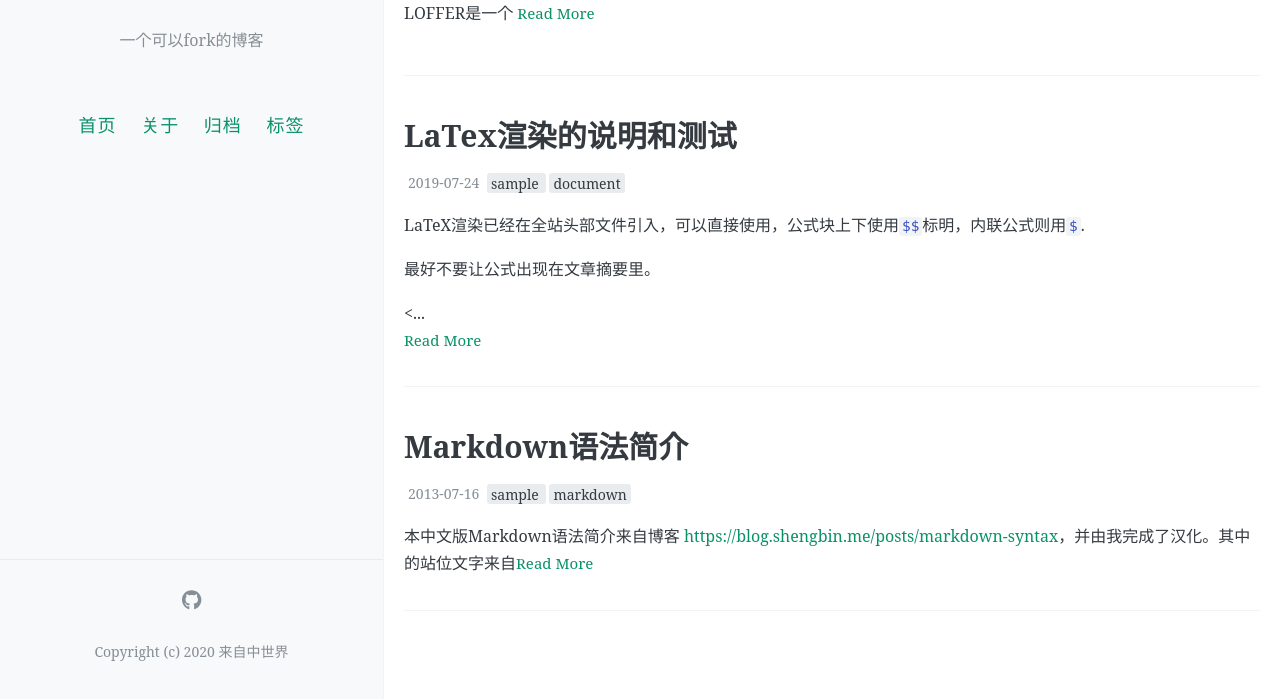
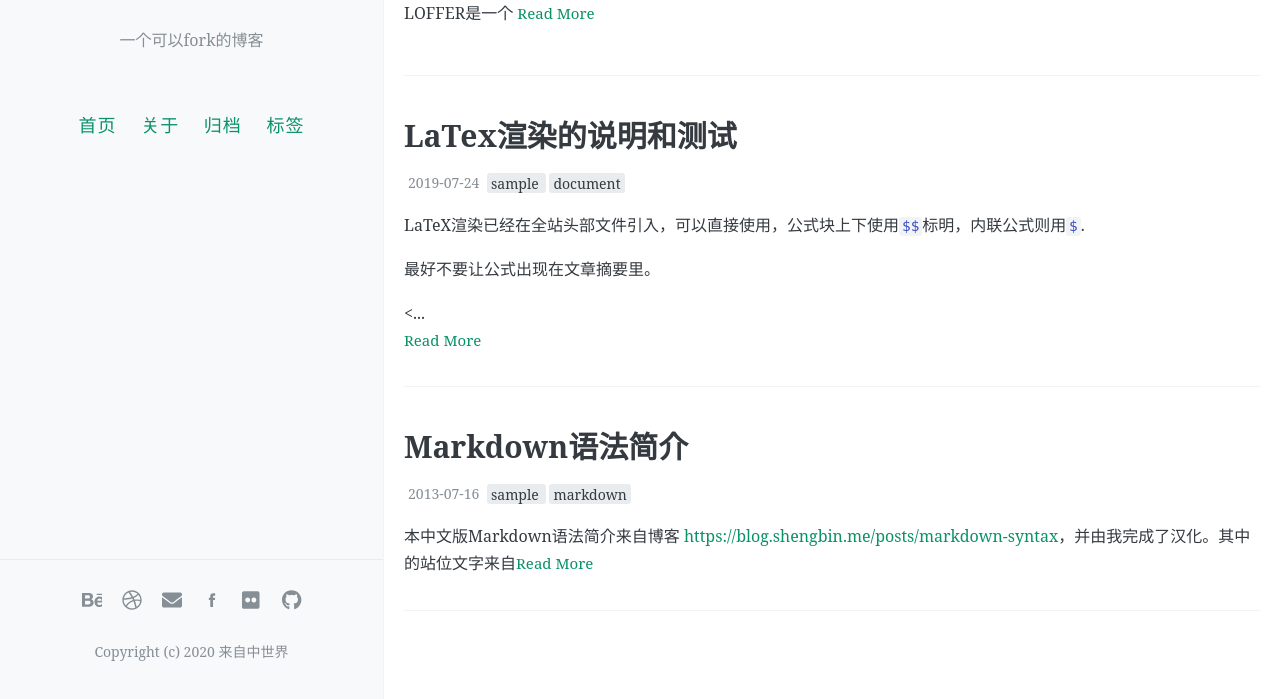
Before and after one commit to sunlinsong888/sonteng, a Jekyll site: the page built from index.html, in a window 1280 px wide and 1037 px high. Shown: the part 338-1037 px from the top of the window. Built offline with Jekyll 4.4.1, drawn with Linux system fonts in a browser that asks for light colours; the list of posts is cut into pages by our own code; comment, search, counter and statistics services are not loaded.

```diff
--- a/_config.yml
+++ b/_config.yml
@@ -50,11 +50,11 @@ excerpt_separator: <!-- more -->
 # 你的社交网络链接，它们会作为图标出现在你的网站页脚中，可选填写
 footer-links:
   weibo:  #请输入你的微博个性域名 https://www.weibo.com/<thispart>
-  behance: # https://www.behance.net/<>
-  dribbble: # https://dribbble.com/<>
-  email: #youremailaddress@mail.com
-  facebook: #https://www.facebook.com/<>
-  flickr: #https://www.flickr.com/<>
+  behance: https://www.behance.net/<>
+  dribbble: https://dribbble.com/<>
+  email: youremailaddress@mail.com
+  facebook: https://www.facebook.com/<>
+  flickr: https://www.flickr.com/<>
   github: FromEndWorld/loffer #https://github.com/<>
   instagram: #https://instagram.com/<>
   linkedin: #https://www.linkedin.com/in/<>
```
